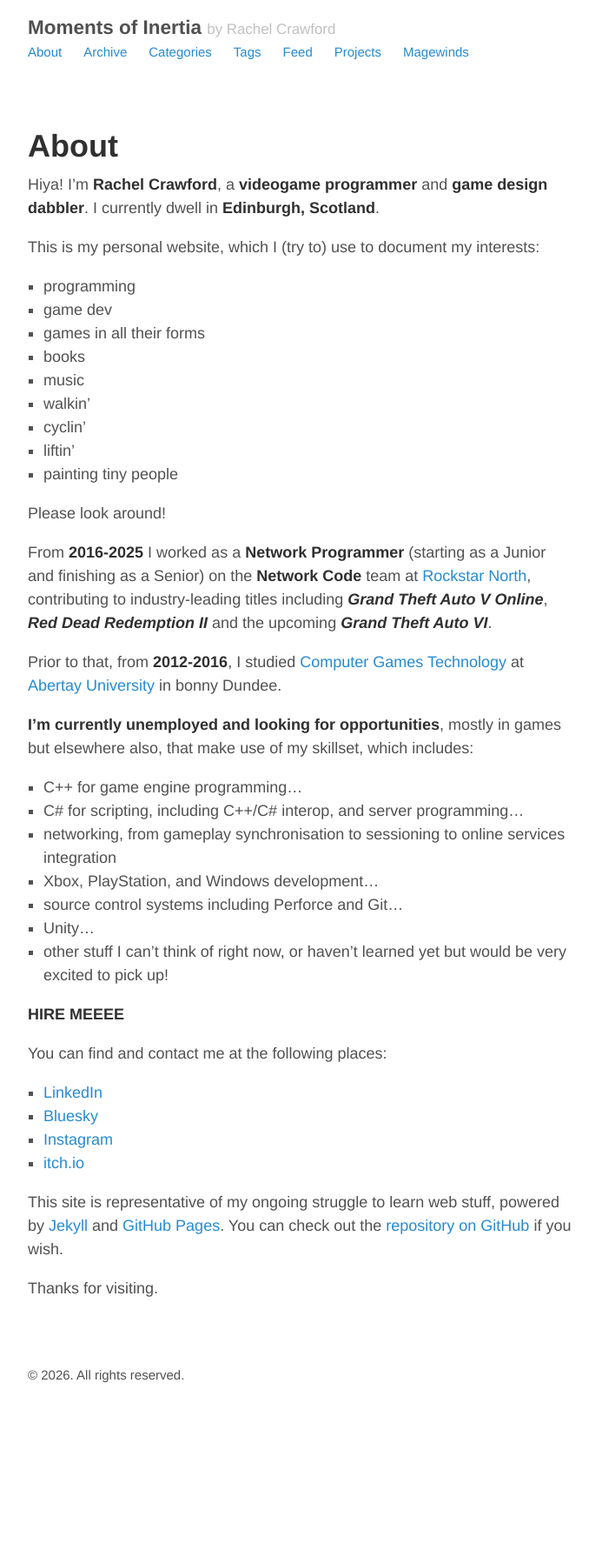
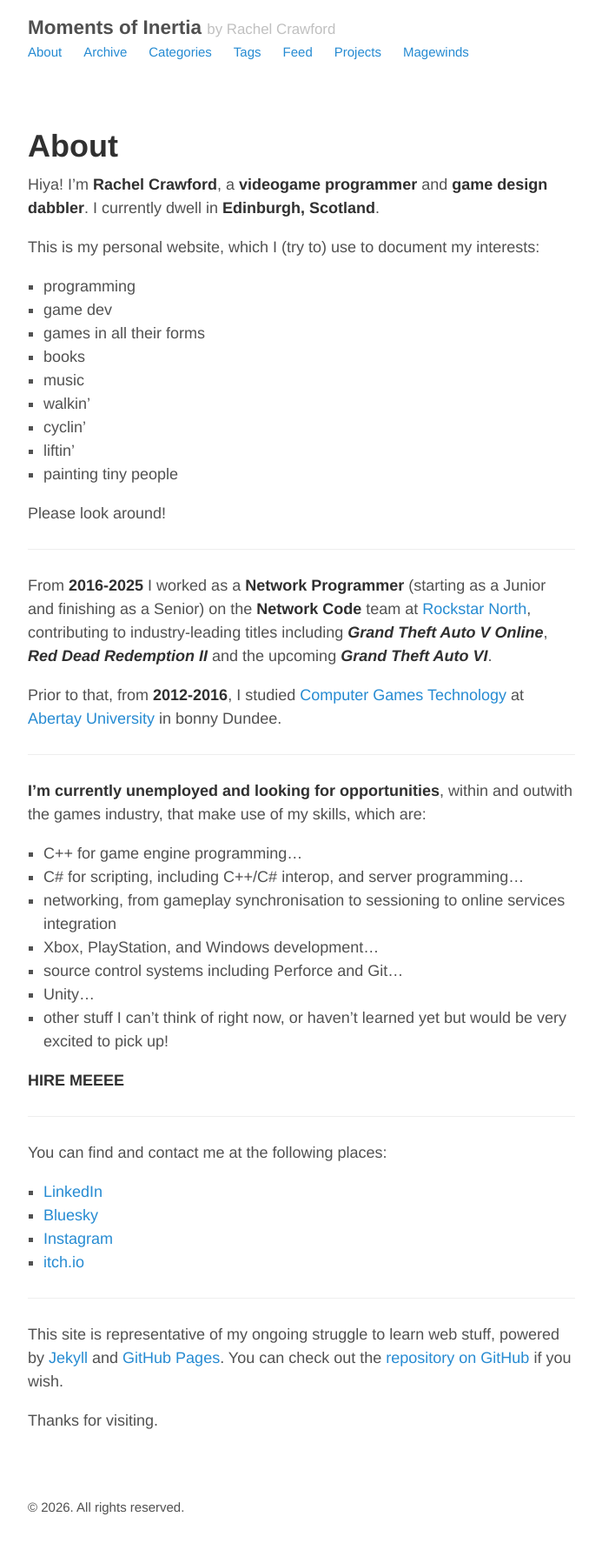
Before and after one commit to rachelnertia/rachelnertia.github.io, a Jekyll site: the page built from about.md, in a window 1280 px wide. Shown: the whole page at 87% size, without its empty margins (293-986 px from the left). Built offline with Jekyll 4.4.1, drawn with Linux system fonts in a browser that asks for light colours; before the commit the page ends 1630 px from its top, so only the background shows below that.

Commit message:
Update about.md

```diff
--- a/about.md
+++ b/about.md
@@ -19,11 +19,15 @@ This is my personal website, which I (try to) use to document my interests:
 
 Please look around!
 
+___
+
 From **2016-2025** I worked as a **Network Programmer** (starting as a Junior and finishing as a Senior) on the **Network Code** team at [Rockstar North](https://www.rockstarnorth.com/), contributing to industry-leading titles including ***Grand Theft Auto V Online***, ***Red Dead Redemption II*** and the upcoming ***Grand Theft Auto VI***.
 
 Prior to that, from **2012-2016**, I studied [Computer Games Technology](http://www.abertay.ac.uk/courses//ug/comopgamestech/) at [Abertay University](http://www.abertay.ac.uk/) in bonny Dundee.
 
-**I'm currently unemployed and looking for opportunities**, mostly in games but elsewhere also, that make use of my skillset, which includes:
+___
+
+**I'm currently unemployed and looking for opportunities**, within and outwith the games industry, that make use of my skills, which are:
 
 - C++ for game engine programming...
 - C# for scripting, including C++/C# interop, and server programming...
@@ -35,6 +39,8 @@ Prior to that, from **2012-2016**, I studied [Computer Games Technology](http://
 
 **HIRE MEEEE**
 
+___
+
 You can find and contact me at the following places:
 
 - [LinkedIn](https://www.linkedin.com/in/rachel-crawford-a26b34108/)
@@ -42,6 +48,8 @@ You can find and contact me at the following places:
 - [Instagram](https://www.instagram.com/rachelnertia/)
 - [itch.io](http://inertia.itch.io/)
 
+___
+
 This site is representative of my ongoing struggle to learn web stuff, powered by [Jekyll](https://jekyllrb.com/) and [GitHub Pages](https://pages.github.com/). You can check out the [repository on GitHub](https://github.com/rachelnertia/rachelnertia.github.io) if you wish.
 
 Thanks for visiting.
```
